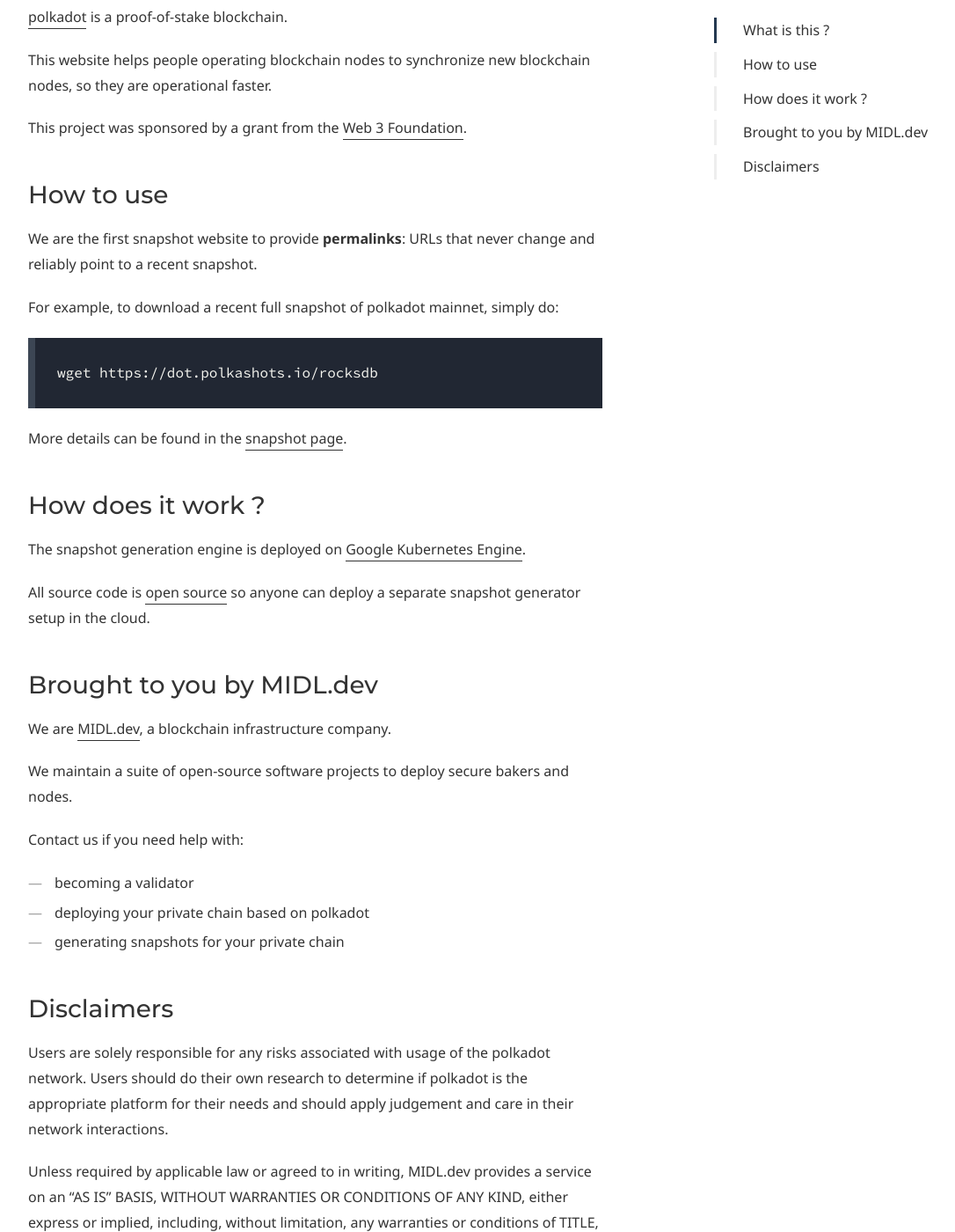
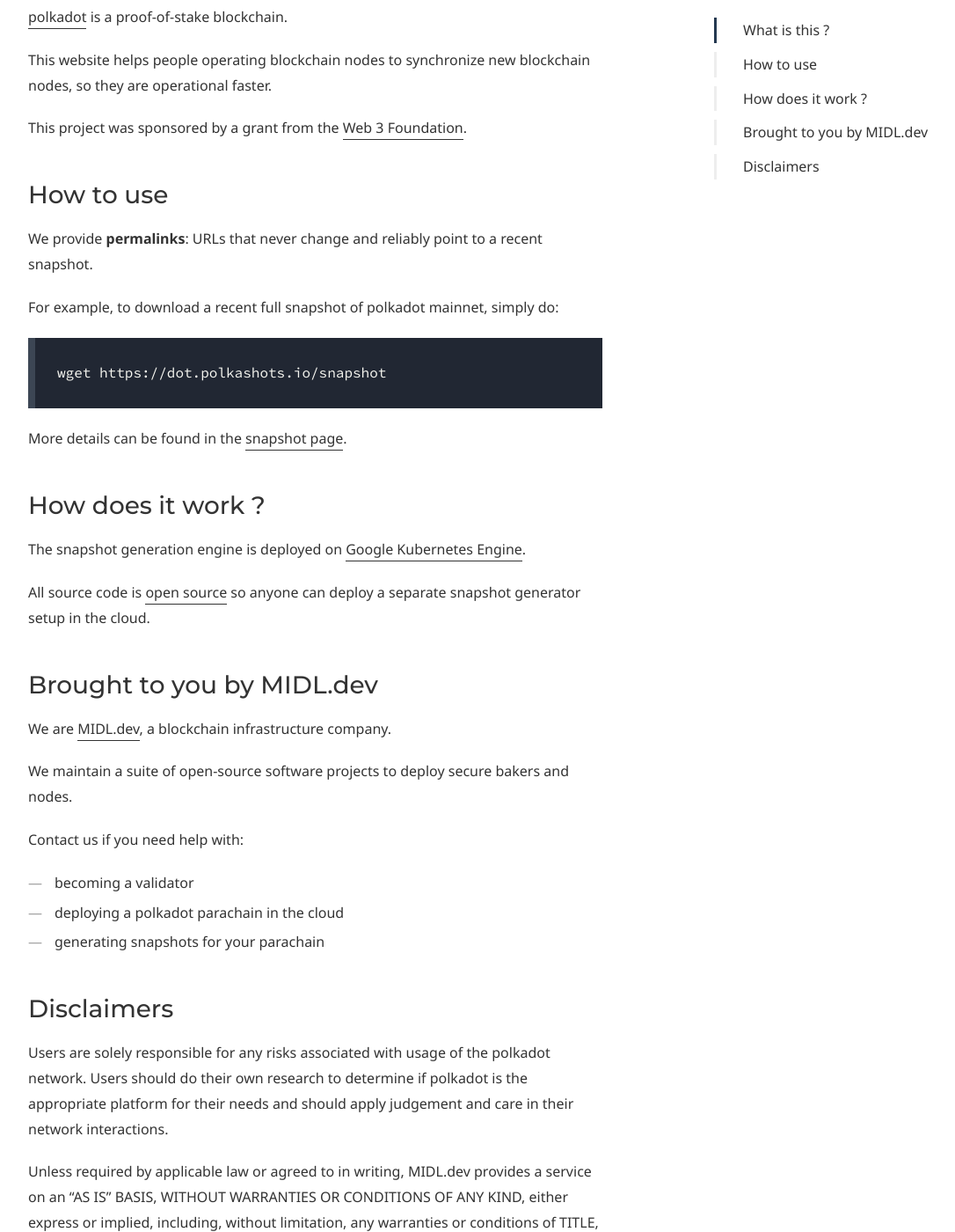
Before and after one commit to midl-dev/polkashots-website, a Jekyll site: the page built from getting-started.md, in a window 1280 px wide and 1400 px high, scrolled down 721 px. Shown: the whole window at 88% size, without its empty margins (38-1124 px from the left). Built offline with Jekyll 4.4.1, drawn with Linux system fonts in a browser that asks for light colours; some web fonts are replaced.

````diff
--- a/getting-started.md
+++ b/getting-started.md
@@ -35,15 +35,15 @@ This project was sponsored by a grant from the [Web 3 Foundation](https://web3.f
 
 ### How to use
 
-We are the first snapshot website to provide **permalinks**: URLs that never change and reliably point to a recent snapshot.
+We provide **permalinks**: URLs that never change and reliably point to a recent snapshot.
 
 For example, to download a recent full snapshot of polkadot mainnet, simply do:
 
 ```
-wget https://dot.polkashots.io/rocksdb
+wget https://dot.polkashots.io/snapshot
 ```
 
-More details can be found in the [snapshot page](https://mainnet.polkashots.io).
+More details can be found in the [snapshot page](https://dot.polkashots.io).
 
 ### How does it work ?
 
@@ -61,8 +61,8 @@ We maintain a suite of open-source software projects to deploy secure bakers and
 Contact us if you need help with:
 
 * becoming a validator
-* deploying your private chain based on polkadot
-* generating snapshots for your private chain
+* deploying a polkadot parachain in the cloud
+* generating snapshots for your parachain
 
 ### Disclaimers
 
````
Also changed, not shown: index.md (+5 -1 lines).
